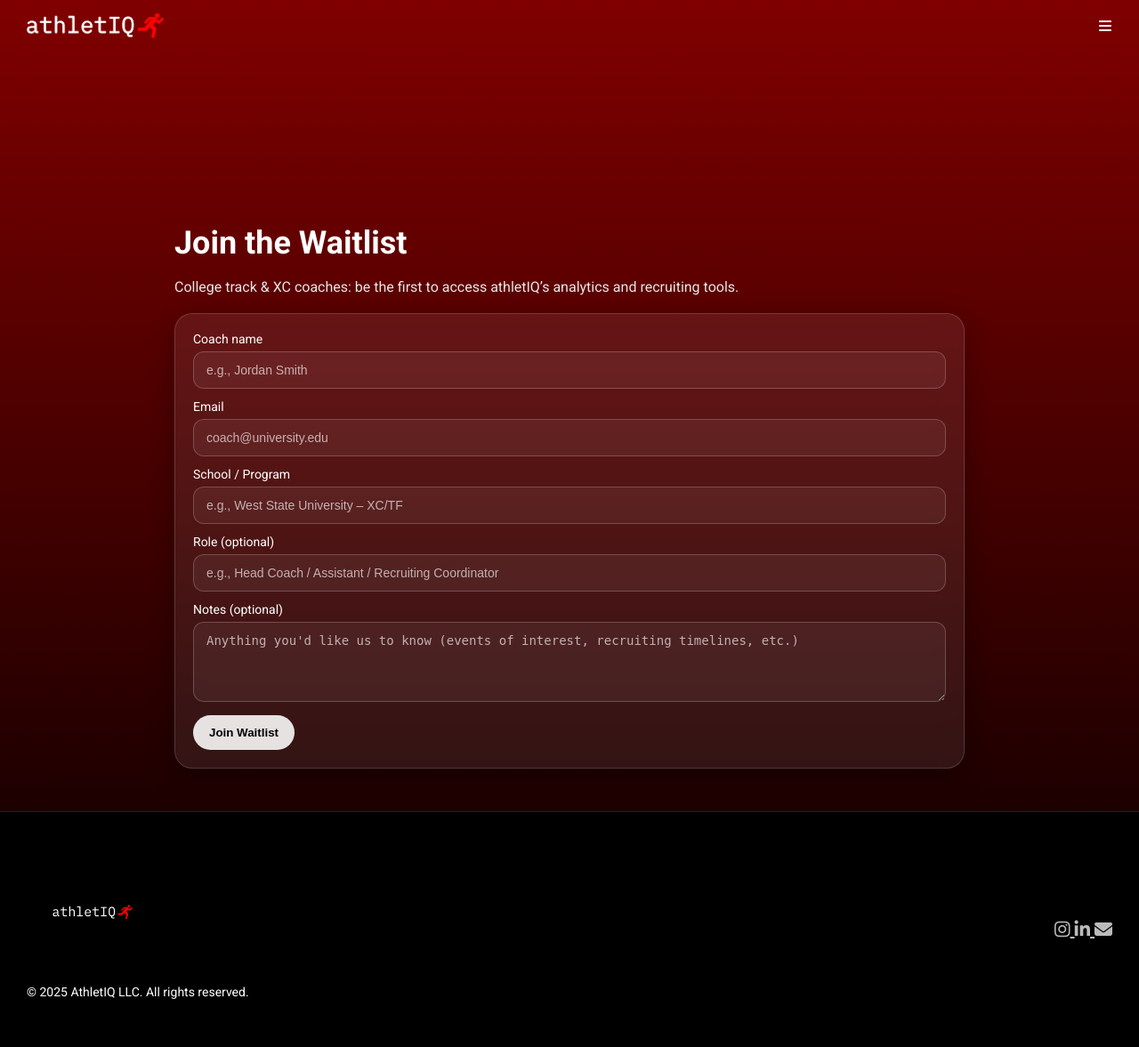
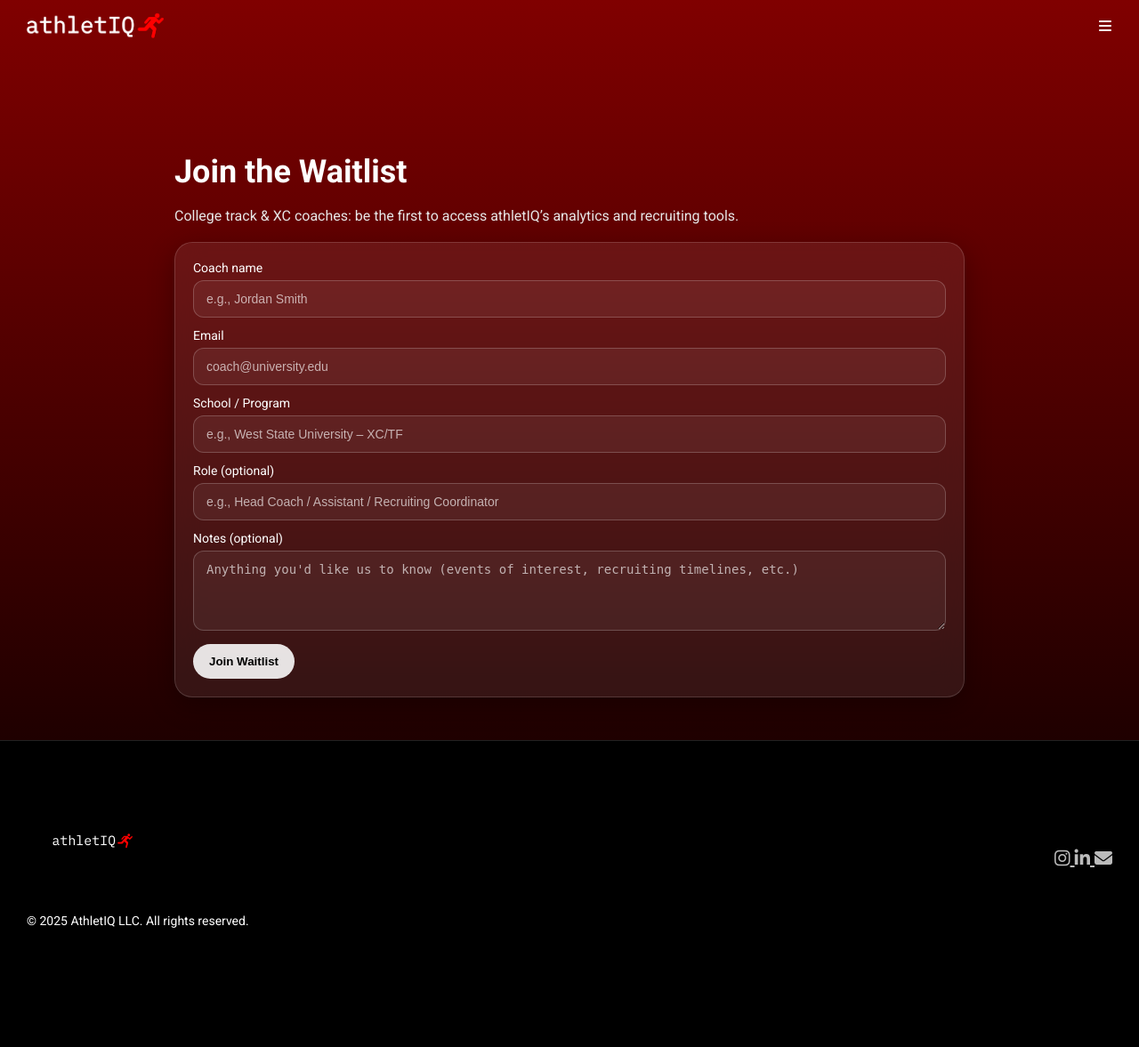
Before and after one commit to ruhankhanna/athletiq-app, a Flask app: page /waitlist in a window 1280 px wide. Shown: the whole page at 89% size. After the commit the page ends 1043 px from the top, so only its background shows below. Run offline with Flask 3, Linux system fonts and the light colour scheme; some libraries are stand-ins or nearby versions.

Commit message:
Reduce top padding in wrap class

```diff
--- a/static/css/waitlist.css
+++ b/static/css/waitlist.css
@@ -128,7 +128,7 @@
   max-width: 920px;
   margin: 0 auto;
   padding: 16px;
-  padding-top: 100px; /* account for fixed nav */
+  padding-top: 60px; /* account for fixed nav */
 }
 
 /* Hero */
```
